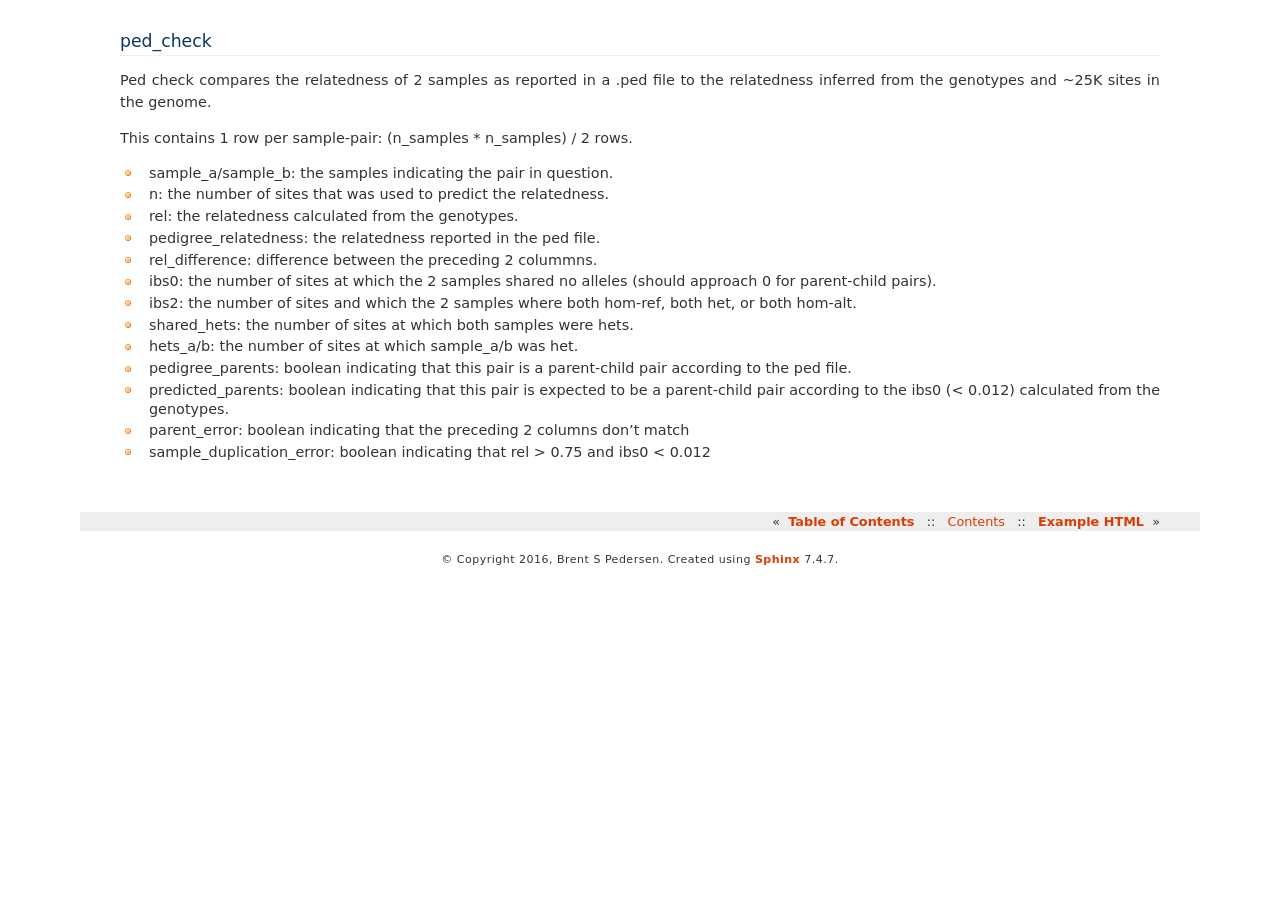
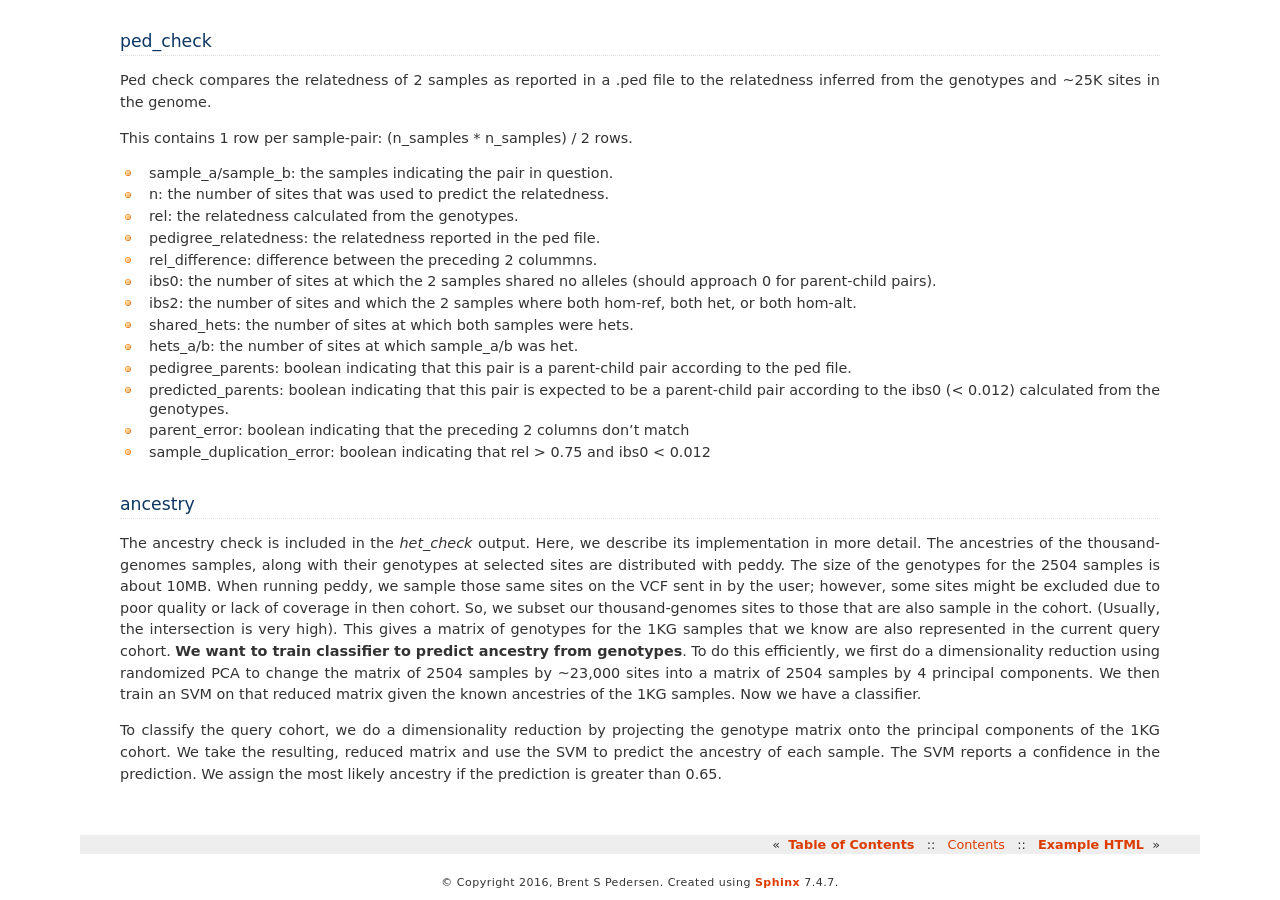
Before and after one commit to brentp/peddy, a Sphinx documentation site: the page built from docs/output.rst, in a window 1280 px wide and 900 px high, scrolled down 1026 px. Built offline with Sphinx 7.4.7, drawn with Linux system fonts in a browser that asks for light colours; before the commit the page ends 1602 px from its top, so only the background shows below that.

Commit message:
add note about how svm and pca are used in ancestry

```diff
--- a/docs/output.rst
+++ b/docs/output.rst
@@ -74,3 +74,24 @@ This contains 1 row per sample-pair: (n_samples * n_samples) / 2 rows.
 + predicted_parents: boolean indicating that this pair is expected to be a parent-child pair according to the ibs0 (< 0.012) calculated from the genotypes.
 + parent_error: boolean indicating that the preceding 2 columns don't match
 + sample_duplication_error: boolean indicating that rel > 0.75 and ibs0 < 0.012
+
+
+
+ancestry
+--------
+
+The ancestry check is included in the `het_check` output. Here, we describe its implementation in more detail.
+The ancestries of the thousand-genomes samples, along with their genotypes at selected sites are distributed with peddy.
+The size of the genotypes for the 2504 samples is about 10MB. When running peddy, we sample those same sites on
+the VCF sent in by the user; however, some sites might be excluded due to poor quality or lack of coverage in then
+cohort. So, we subset our thousand-genomes sites to those that are also sample in the cohort. (Usually, the intersection
+is very high). This gives a matrix of genotypes for the 1KG samples that we know are also represented in the current
+query cohort. **We want to train classifier to predict ancestry from genotypes**. To do this efficiently, we first do a
+dimensionality reduction using randomized PCA to change the matrix of 2504 samples by ~23,000 sites into a matrix of
+2504 samples by 4 principal components. We then train an SVM on that reduced matrix given the known ancestries of the
+1KG samples. Now we have a classifier.
+
+To classify the query cohort, we do a dimensionality reduction by projecting the genotype matrix onto the principal
+components of the 1KG cohort. We take the resulting, reduced matrix and use the SVM to predict the ancestry of each
+sample. The SVM reports a confidence in the prediction. We assign the most likely ancestry if the prediction is greater
+than 0.65.
```
